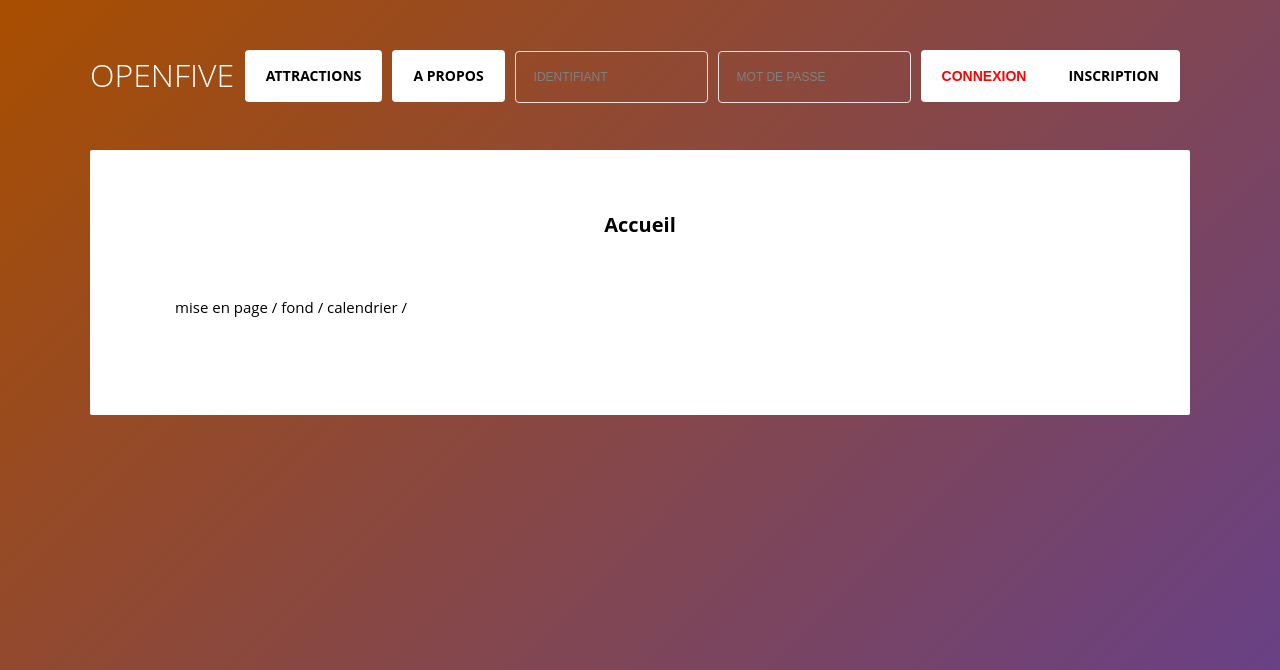
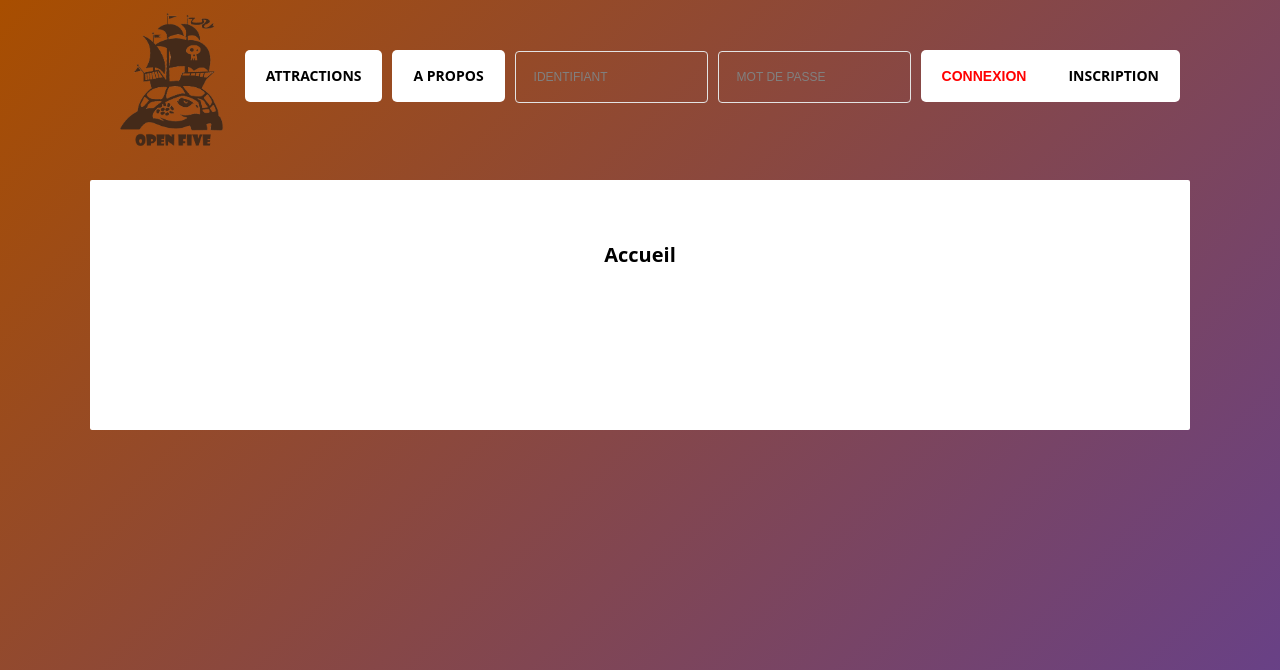
Before and after one commit to Brignolu/ProjetWeb, a PHP site: page / in a window 1280 px wide. Shown: the top 670 px of the page. Run offline with PHP 8.4, Linux system fonts and the light colour scheme.

Commit message:
Logo + button

```diff
--- a/asset/css/style.css
+++ b/asset/css/style.css
@@ -53,6 +53,15 @@ a {
     padding-top: 50px;
 }
 
+.of-header-logo {
+    width: 150px;
+    height: 140px;
+    z-index: 1;
+    top: 10px;
+    left: 100px;
+    position: absolute;
+}
+
 .of-header-title {
     text-transform: uppercase;
     line-height: 50px;
@@ -80,27 +89,37 @@ a {
 .of-header-nav-item-href {
     text-transform: uppercase;
     border: 1px solid transparent;
-    border-radius: 4px;
+    border-radius: 5px;
     font-weight: 700;
     font-size: 14px;
     padding: 0 20px;
     cursor: pointer;
     display: block;
     background-color: #fff;
-    -webkit-transition: background-color .25s ease-in-out, color .25s ease-in-out;
-    -moz-transition: background-color .25s ease-in-out, color .25s ease-in-out;
-    transition: background-color .25s ease-in-out, color .25s ease-in-out;
+
+    -webkit-transition: background-color .25s ease-in-out, color .25s ease-in-out, border-radius .65s ease-in-out;
+    -moz-transition: background-color .25s ease-in-out, color .25s ease-in-out, border-radius .65s ease-in-out;
+    transition: background-color .25s ease-in-out, color .25s ease-in-out, border-radius .65s ease-in-out;
 }
 
 .of-header-nav-item-href:hover {
     background-color: transparent;
+    border-radius: 20px;
     border-color: #fff;
     color: #fff;
 }
 
 .of-header-nav-item-right {
     margin: 0px;
-    border-radius: 0 4px 4px 0;
+    border-radius: 0 5px 5px 0;
+
+    -webkit-transition: background-color .25s ease-in-out, color .25s ease-in-out, border-radius .65s ease-in-out;
+    -moz-transition: background-color .25s ease-in-out, color .25s ease-in-out, border-radius .65s ease-in-out;
+    transition: background-color .25s ease-in-out, color .25s ease-in-out, border-radius .65s ease-in-out;
+}
+
+.of-header-nav-item-right:hover {
+    border-radius: 0 20px 20px 0;
 }
 
 .of-header-nav-item-left {
@@ -138,7 +157,7 @@ a {
 .of-header-nav-item-button {
     text-transform: uppercase;
     border: 1px solid transparent;
-    border-radius: 4px 0 0 4px;
+    border-radius: 5px 0 0 5px;
     line-height: 50px;
     font-weight: 700;
     font-size: 14px;
@@ -167,7 +188,7 @@ a {
     background-color: #fff;
     border-radius: 2px;
     padding: 50px 35px;
-    margin-top: 50px;
+    margin-top: 80px;
 }
 
 .of-home-title {
--- a/asset/js/calendrier.js
+++ b/asset/js/calendrier.js
@@ -174,7 +174,8 @@ function disable_creneau(){
     for (i = 0; i < Reservs.length; i++) {
         if(document.getElementById(Reservs[i][3] + '/' + Reservs[i][2] + '/' + Reservs[i][1] + '/' + Reservs[i][4]) != null) {
             document.getElementById(Reservs[i][3] + '/' + Reservs[i][2] + '/' + Reservs[i][1] + '/' + Reservs[i][4]).style.backgroundColor = "red";
-            document.getElementById(Reservs[i][3] + '/' + Reservs[i][2] + '/' + Reservs[i][1] + '/' + Reservs[i][4]).removeAttribute = "onclick";
+            document.getElementById(Reservs[i][3] + '/' + Reservs[i][2] + '/' + Reservs[i][1] + '/' + Reservs[i][4]).style.cursor = "default";
+            document.getElementById(Reservs[i][3] + '/' + Reservs[i][2] + '/' + Reservs[i][1] + '/' + Reservs[i][4]).removeAttr = "onclick";
 
         }
     }
--- a/view/header.php
+++ b/view/header.php
@@ -6,6 +6,7 @@
     <meta name="description" />
     <link href="asset/css/reset.css" rel="stylesheet" type="text/css" />
     <link href="asset/css/style.css" rel="stylesheet" type="text/css" />
+    <link href="asset/css/calendrier.css" rel="stylesheet" type="text/css" />
 
 </head>
 <body>
--- a/view/pages/home.php
+++ b/view/pages/home.php
@@ -5,9 +5,6 @@
     </h2>
 
     <h3 class="of-home-subtitle">
-        mise en page /
-        fond /
-        calendrier /
 
     </h3>
 
--- a/view/pages/signin_success.php
+++ b/view/pages/signin_success.php
@@ -0,0 +1 @@
+regdrgdg
--- a/view/pages/user_session_false.php
+++ b/view/pages/user_session_false.php
@@ -1,10 +1,6 @@
 <div class="of-container of-header">
 
-    <h1 class="of-header-title">
-
-        <a href="index.php?home" class="of-header-title-item">OpenFive</a>
-
-    </h1>
+    <img class="of-header-logo" src="asset/img/Logo.png" alt="Logo Openfive">
 
     <div class="of-header-nav">
         <form action="index.php?ac=signin" method="post">
--- a/view/pages/user_session_true.php
+++ b/view/pages/user_session_true.php
@@ -1,10 +1,6 @@
 <div class="of-container of-header">
 
-    <h1 class="of-header-title">
-
-        <a href="index.php?home" class="of-header-title-item">OpenFive</a>
-
-    </h1>
+    <img class="of-header-logo" src="asset/img/Logo.png" alt="Logo Openfive">
 
     <div class="of-header-nav">
         <form action="index.php?logout" method="post">
```
Also changed, not shown: other parts of asset/css/style.css (+15 -11 lines), asset/img/Logo.png (added).
